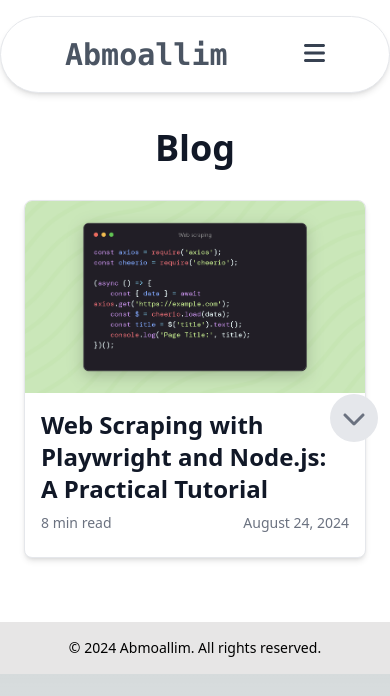
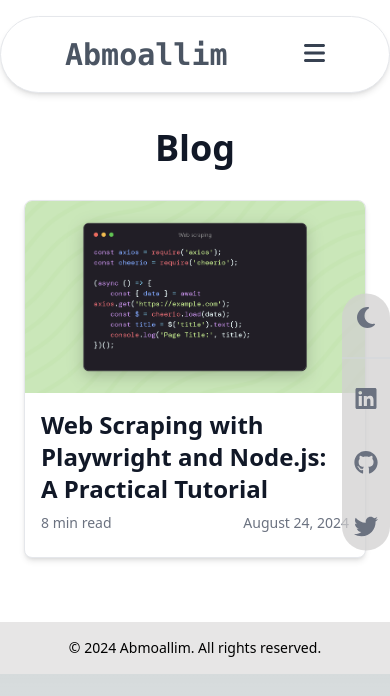
Before and after one commit to abmoallim/abmoallim, a Next.js app: page /blog in a window 390 px wide. Shown: the top 696 px of the page. Built offline with nearby package versions, Linux system fonts and the light colour scheme.

Commit message:
load more blogs added

```diff
--- a/app/blog/page.js
+++ b/app/blog/page.js
@@ -1,5 +1,8 @@
 /* eslint-disable @next/next/no-img-element */
 // app/blog/page.js
+
+'use client';
+import { useState } from 'react';
 
 const blogs = [
     {
@@ -9,16 +12,25 @@ const blogs = [
         readingTime: '8 min read',
         date: 'August 24, 2024',
     },
+
     // Add more blog entries here
 ];
 
+const ITEMS_PER_PAGE = 6;
+
 const Blog = () => {
+    const [visibleBlogs, setVisibleBlogs] = useState(ITEMS_PER_PAGE);
+
+    const loadMore = () => {
+        setVisibleBlogs(prevVisible => Math.min(prevVisible + ITEMS_PER_PAGE, blogs.length));
+    };
+
     return (
         <section id="blog" className="pt-32 py-16 bg-white dark:bg-gray-800 text-black dark:text-white">
             <div className="container mx-auto px-6 md:px-12 lg:px-24">
                 <h2 className="text-4xl font-bold text-center text-gray-900 dark:text-slate-400 mb-8">Blog</h2>
                 <div className="grid grid-cols-1 md:grid-cols-2 lg:grid-cols-3 gap-8">
-                    {blogs.map((blog, index) => (
+                    {blogs.slice(0, visibleBlogs).map((blog, index) => (
                         <a
                             key={index}
                             href={`/blog/${blog.slug}`}
@@ -35,6 +47,16 @@ const Blog = () => {
                         </a>
                     ))}
                 </div>
+                {visibleBlogs < blogs.length && (
+                    <div className="text-center mt-8">
+                        <button
+                            onClick={loadMore}
+                            className="bg-slate-200 hover:bg-slate-300 text-slate-900 font-bold py-2 px-4 rounded-full"
+                        >
+                            Load More
+                        </button>
+                    </div>
+                )}
             </div>
         </section>
     );
--- a/app/components/FloatingIcons.js
+++ b/app/components/FloatingIcons.js
@@ -1,3 +1,4 @@
+// app/components/FloatingIcons.js
 "use client";
 import { useState, useEffect } from 'react';
 import { FontAwesomeIcon } from '@fortawesome/react-fontawesome';
@@ -6,34 +7,20 @@ import { faSun, faMoon, faChevronDown, faTimes } from '@fortawesome/free-solid-s
 
 const FloatingIcons = () => {
     const [darkMode, setDarkMode] = useState(false);
-    const [isOpen, setIsOpen] = useState(false);
-
-    useEffect(() => {
-        // Load the saved dark mode preference from localStorage on component mount
-        const savedDarkMode = localStorage.getItem('darkMode') === 'true';
-        setDarkMode(savedDarkMode);
-    }, []);
 
     useEffect(() => {
         const root = window.document.documentElement;
         root.classList.toggle('dark', darkMode);
-        // Save the dark mode preference to localStorage whenever it changes
-        localStorage.setItem('darkMode', darkMode);
     }, [darkMode]);
 
     const toggleDarkMode = () => {
         setDarkMode(!darkMode);
     };
-
-    const toggleMenu = () => {
-        setIsOpen(!isOpen);
-    };
-
     return (
         <div>
-            <div className="fixed top-1/2 right-1 md:right-0 transform -translate-y-1/2 md:bg-gray-200 md:dark:bg-slate-900 z-50 flex flex-col space-y-4 p-2 md:p-0 md:rounded-full">
-                <div className="md:flex flex-col space-y-4 hidden">
-                    <button onClick={toggleDarkMode} className="flex items-center justify-center rounded-full w-12 h-12 md:dark:hover:text-white transition">
+            <div className="fixed top-1/2 right-0 transform -translate-y-1/2 bg-[#d1d0d0bc] dark:bg-slate-900 z-50 flex flex-col space-y-4 p-0 rounded-full">
+                <div className="flex flex-col space-y-4">
+                    <button onClick={toggleDarkMode} className="flex items-center justify-center rounded-full w-12 h-12 dark:hover:text-white transition">
                         <FontAwesomeIcon icon={darkMode ? faSun : faMoon} className="text-gray-500 w-6 h-6 md:dark:text-gray-300" />
                     </button>
                     <hr className="border-gray-300 dark:border-slate-700" />
@@ -47,26 +34,9 @@ const FloatingIcons = () => {
                         <FontAwesomeIcon icon={faTwitter} className="text-gray-500 dark:text-gray-300 w-6 h-6" />
                     </a>
                 </div>
-                <button onClick={toggleMenu} className="md:hidden top-0 transform -translate-y-1/4 flex items-center justify-center rounded-full w-12 h-12 bg-gray-200 dark:bg-slate-900 text-gray-500 dark:text-gray-300 z-50">
-                    <FontAwesomeIcon icon={isOpen ? faTimes : faChevronDown} className="w-6 h-6" />
-                </button>
+
             </div>
-            {isOpen && (
-                <div className="fixed top-1/2 right-0 transform -translate-y-1/2 z-40 flex flex-col space-y-4 bg-gray-200 dark:bg-slate-900 rounded-full p-2 transition-all duration-300 md:hidden">
-                    <button onClick={toggleDarkMode} className="flex items-center justify-center rounded-full w-12 h-12 md:dark:hover:text-white transition">
-                        <FontAwesomeIcon icon={darkMode ? faSun : faMoon} className="text-gray-500 dark:text-gray-300 w-6 h-6" />
-                    </button>
-                    <a href="https://www.linkedin.com/in/abmoallim/" target="_blank" rel="noopener noreferrer" className="flex items-center justify-center rounded-full w-12 h-12 hover:text-black dark:hover:text-white transition">
-                        <FontAwesomeIcon icon={faLinkedin} className="text-gray-500 dark:text-gray-300 w-6 h-6" />
-                    </a>
-                    <a href="https://github.com/abmoallim" target="_blank" rel="noopener noreferrer" className="flex items-center justify-center rounded-full w-12 h-12 hover:text-black dark:hover:text-white transition">
-                        <FontAwesomeIcon icon={faGithub} className="text-gray-500 dark:text-gray-300 w-6 h-6" />
-                    </a>
-                    <a href="https://x.com/abmoallim" target="_blank" rel="noopener noreferrer" className="flex items-center justify-center rounded-full w-12 h-12 hover:text-black dark:hover:text-white transition">
-                        <FontAwesomeIcon icon={faTwitter} className="text-gray-500 dark:text-gray-300 w-6 h-6" />
-                    </a>
-                </div>
-            )}
+
         </div>
     );
 };
```
